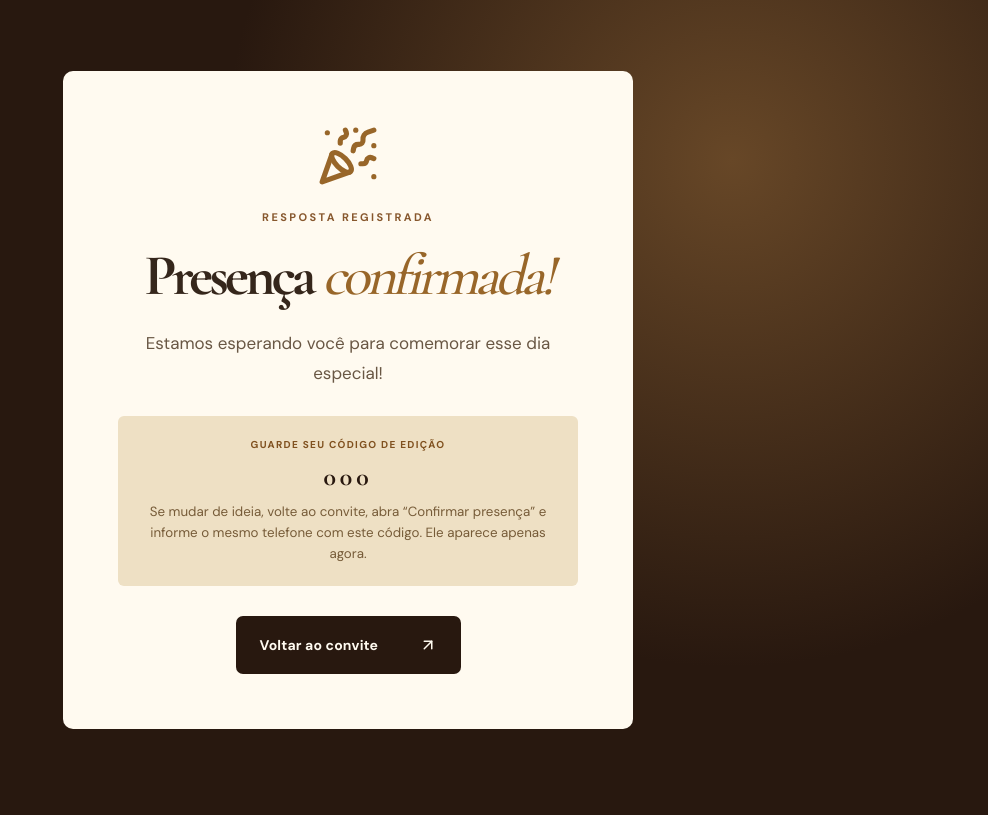
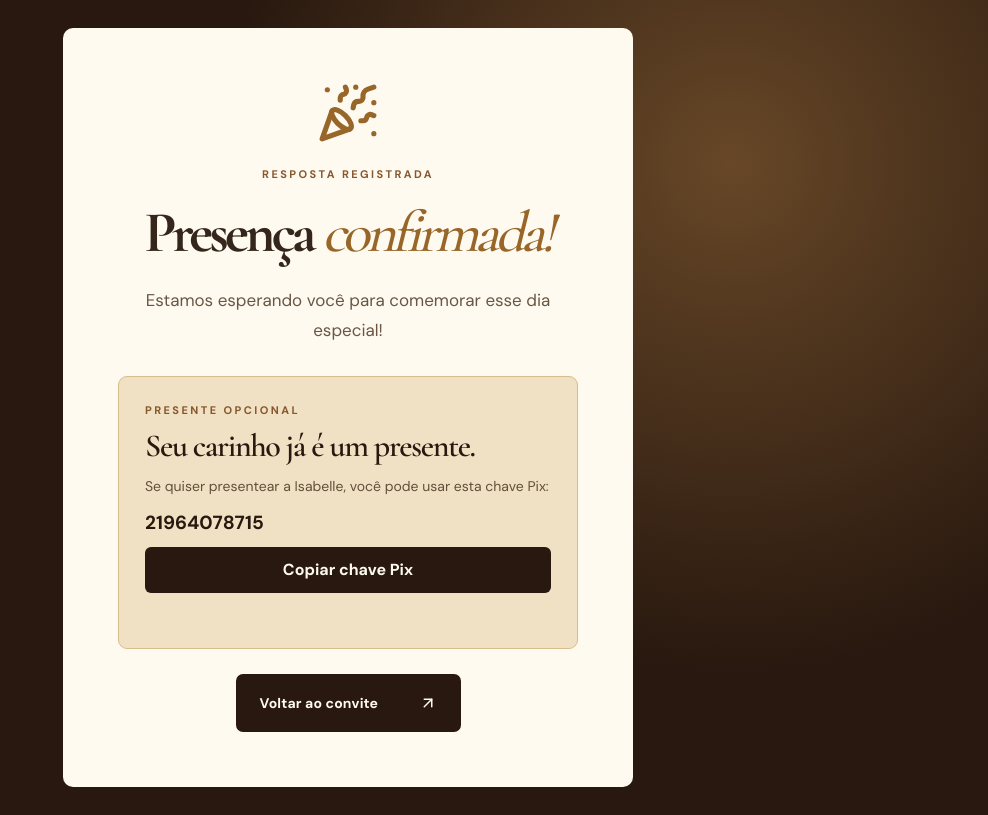
Before and after one commit to FBGdev/convite, a Flask app: template templates/success.html in a window 1280 px wide. Shown: the whole page, without its empty margins (292-1280 px from the left). Before the commit the page ends 729 px from the top, so only its background shows below. Run offline with Flask 3, Linux system fonts and the light colour scheme; the template is opened without the code that fills it: most values are stand-ins (such as "Sample title", 1, 10 or a date in 2020); parts of the project's set-up code (start-up, migrations or seed data) failed here and were passed over.

Commit message:
Replace RSVP edit codes with optional Pix gift

```diff
--- a/app.py
+++ b/app.py
@@ -1,7 +1,6 @@
 """Convite de aniversário com confirmação de presença e painel privado."""
 
 import csv
-import hashlib
 import hmac
 import io
 import os
@@ -75,10 +74,6 @@ def format_phone(value):
     return f"({digits[:2]}) {digits[2:-4]}-{digits[-4:]}"
 
 
-def edit_hash(code):
-    return hashlib.sha256(code.strip().upper().encode("utf-8")).hexdigest()
-
-
 def display_date(value):
     return datetime.fromisoformat(value).astimezone(ZoneInfo("America/Sao_Paulo")).strftime("%d/%m/%Y às %H:%M")
 
@@ -113,7 +108,6 @@ def confirm():
     phone_input = request.form.get("phone", "").strip()
     phone = normalize_phone(phone_input)
     answer = request.form.get("attending")
-    code = request.form.get("edit_code", "").strip().upper()
     form = {"full_name": name, "phone": phone_input, "attending": answer}
 
     error = None
@@ -131,22 +125,15 @@ def confirm():
     try:
         existing = store.by_phone(phone)
         if existing:
-            if not code:
-                return render_template("invite.html", error="Este telefone já respondeu. Para alterar a resposta, informe o código de edição recebido na primeira confirmação.", form=form), 409
-            if not hmac.compare_digest(existing["edit_code_hash"], edit_hash(code)):
-                return render_template("invite.html", error="Código de edição incorreto. Confira o código e tente novamente.", form=form), 403
-            store.update(existing["id"], name, answer == "yes", now)
-            new_code = None
-        else:
-            new_code = secrets.token_hex(6).upper()
-            store.create(name, phone, answer == "yes", edit_hash(new_code), now)
+            return render_template("invite.html", error="Este telefone já respondeu. Se precisar corrigir sua resposta, fale com a aniversariante.", form=form), 409
+        store.create(name, phone, answer == "yes", now)
     except DuplicatePhone:
-        return render_template("invite.html", error="Este telefone já respondeu. Recarregue a página e use seu código de edição.", form=form), 409
+        return render_template("invite.html", error="Este telefone já respondeu. Se precisar corrigir sua resposta, fale com a aniversariante.", form=form), 409
     except StoreError:
         app.logger.exception("Erro ao salvar confirmação no Supabase")
         return render_template("invite.html", error="Não foi possível registrar sua resposta agora. Tente novamente em instantes.", form=form), 503
 
-    return render_template("success.html", attending=answer == "yes", code=new_code, updated=new_code is None)
+    return render_template("success.html", attending=answer == "yes")
 
 
 @app.route("/admin/entrar", methods=["GET", "POST"])
--- /dev/null
+++ b/static/pix.js
@@ -0,0 +1,17 @@
+const copyPixButton = document.getElementById('copy-pix');
+
+copyPixButton?.addEventListener('click', async () => {
+  const pixKey = document.getElementById('pix-key');
+  const status = document.getElementById('copy-pix-status');
+  try {
+    await navigator.clipboard.writeText(pixKey.textContent.trim());
+    status.textContent = 'Chave Pix copiada!';
+  } catch {
+    const selection = window.getSelection();
+    const range = document.createRange();
+    range.selectNodeContents(pixKey);
+    selection.removeAllRanges();
+    selection.addRange(range);
+    status.textContent = 'Chave selecionada. Copie e cole no aplicativo do banco.';
+  }
+});
--- a/static/style.css
+++ b/static/style.css
@@ -155,8 +155,6 @@ td strong{color:#35261b}
 .rsvp-close:hover{background:#efe2c9}
 .rsvp-dialog .rsvp-form{padding:27px 34px 34px;background:var(--ivory);border-radius:0;box-shadow:none}
 .rsvp-dialog .form-error{margin-bottom:21px}
-.rsvp-dialog .optional-label{color:#786652;font-weight:500}
-.rsvp-dialog .edit-field small{margin-top:-14px}
 @media(max-width:650px){.rsvp-dialog{position:fixed;inset:0;width:100%;height:100dvh;max-width:none;max-height:100dvh;margin:0;border:0;border-radius:0}.rsvp-dialog-header{padding:22px 22px 18px}.rsvp-dialog h2{font-size:37px}.rsvp-dialog .rsvp-form{padding:24px 22px max(36px,env(safe-area-inset-bottom))}}
 
 /* Administração: leitura e ações confortáveis em telas pequenas. */
@@ -241,3 +239,12 @@ td strong{color:#35261b}
 .empty-state>.ui-icon{display:block;width:1em;margin:0 auto 16px;font-size:48px}
 .back-link{display:inline-flex;align-items:center;gap:6px}
 .back-link .ui-icon{font-size:16px}
+
+.success-pix{display:flex;flex-direction:column;align-items:flex-start;gap:12px;margin-top:30px;padding:26px;text-align:left;background:#f0e1c4;border:1px solid #d7bd8d;border-radius:9px}
+.success-pix h2{margin:0;font-family:var(--display);font-size:32px;line-height:1.08;font-weight:600;letter-spacing:-.04em;color:var(--night)}
+.success-pix p{margin:0;color:#634e39;font-size:14px;line-height:1.6}
+.success-pix strong{max-width:100%;color:var(--night);font-size:19px;overflow-wrap:anywhere;user-select:all}
+.success-pix button{width:100%;min-height:46px;padding:10px 16px;border:0;border-radius:6px;background:var(--night);color:var(--ivory);font-weight:700}
+.success-pix button:hover{background:#563820}
+.success-pix small{min-height:17px;color:#6b5540;font-size:12px}
+@media(max-width:650px){.success-pix{padding:21px}.success-pix h2{font-size:29px}}
--- a/templates/invite.html
+++ b/templates/invite.html
@@ -64,7 +64,6 @@
           <label class="choice"><input type="radio" name="attending" value="yes" required {% if form and form.attending == 'yes' %}checked{% endif %}><span class="choice-mark"></span><span>Sim, vou! <span class="ui-icon icon-party-popper" aria-hidden="true"></span></span></label>
           <label class="choice"><input type="radio" name="attending" value="no" {% if form and form.attending == 'no' %}checked{% endif %}><span class="choice-mark"></span><span>Infelizmente, não poderei ir</span></label>
         </fieldset>
-        <div id="edit-field" class="edit-field"><label for="edit_code">Código de edição <span class="optional-label">(se já respondeu)</span></label><input id="edit_code" name="edit_code" type="text" autocomplete="off" maxlength="12" placeholder="Código da primeira resposta"><small>Para alterar sua resposta, informe o mesmo telefone e o código mostrado na primeira confirmação. Se é sua primeira resposta, deixe em branco.</small></div>
         <button class="button button-dark" type="submit">Enviar resposta <span class="ui-icon icon-arrow-up-right" aria-hidden="true"></span></button>
         <p class="form-footnote">Seus dados serão usados apenas para organizar esta festa.</p>
       </form>
@@ -73,4 +72,5 @@
 </main>
 <footer class="public-footer"><span>FEITO COM CARINHO PARA CELEBRAR {{ event.name | upper }} <span class="ui-icon icon-sparkles" aria-hidden="true"></span></span><a href="{{ url_for('admin_login') }}">Área da aniversariante</a></footer>
 <script src="{{ url_for('static', filename='invite.js') }}" defer></script>
+{% if event.pix_key %}<script src="{{ url_for('static', filename='pix.js') }}" defer></script>{% endif %}
 {% endblock %}
--- a/templates/success.html
+++ b/templates/success.html
@@ -1,5 +1,26 @@
 {% extends "base.html" %}
 {% block title %}Resposta recebida · Aniversário de {{ event.name }}{% endblock %}
 {% block content %}
-<main class="message-page"><div class="message-card"><div class="message-icon" aria-hidden="true"><span class="ui-icon {% if attending %}icon-party-popper{% else %}icon-heart{% endif %}"></span></div><div class="section-label">RESPOSTA REGISTRADA</div><h1>{% if attending %}Presença <em>confirmada!</em>{% else %}Obrigado por <em>avisar.</em>{% endif %}</h1><p>{% if attending %}Estamos esperando você para comemorar esse dia especial!{% else %}Sentiremos sua falta, mas agradecemos por responder. Esperamos celebrar juntos em outra ocasião!{% endif %}</p>{% if code %}<div class="edit-code-box"><span>GUARDE SEU CÓDIGO DE EDIÇÃO</span><strong>{{ code }}</strong><small>Se mudar de ideia, volte ao convite, abra “Confirmar presença” e informe o mesmo telefone com este código. Ele aparece apenas agora.</small></div>{% elif updated %}<div class="updated-note">Sua resposta anterior foi atualizada com sucesso.</div>{% endif %}<a class="button button-dark" href="{{ url_for('invite') }}">Voltar ao convite <span class="ui-icon icon-arrow-up-right" aria-hidden="true"></span></a></div></main>
+<main class="message-page">
+  <div class="message-card">
+    <div class="message-icon" aria-hidden="true"><span class="ui-icon {% if attending %}icon-party-popper{% else %}icon-heart{% endif %}"></span></div>
+    <div class="section-label">RESPOSTA REGISTRADA</div>
+    <h1>{% if attending %}Presença <em>confirmada!</em>{% else %}Obrigado por <em>avisar.</em>{% endif %}</h1>
+    <p>{% if attending %}Estamos esperando você para comemorar esse dia especial!{% else %}Sentiremos sua falta, mas agradecemos por responder. Esperamos celebrar juntos em outra ocasião!{% endif %}</p>
+
+    {% if event.pix_key %}
+    <section class="success-pix" aria-labelledby="success-pix-title">
+      <span class="section-label">PRESENTE OPCIONAL</span>
+      <h2 id="success-pix-title">Seu carinho já é um presente.</h2>
+      <p>Se quiser presentear a {{ event.name }}, você pode usar esta chave Pix:</p>
+      <strong id="pix-key">{{ event.pix_key }}</strong>
+      <button id="copy-pix" type="button">Copiar chave Pix</button>
+      <small id="copy-pix-status" role="status" aria-live="polite"></small>
+    </section>
+    {% endif %}
+
+    <a class="button button-dark" href="{{ url_for('invite') }}">Voltar ao convite <span class="ui-icon icon-arrow-up-right" aria-hidden="true"></span></a>
+  </div>
+</main>
+{% if event.pix_key %}<script src="{{ url_for('static', filename='pix.js') }}" defer></script>{% endif %}
 {% endblock %}
```
Also changed, not shown: static/invite.js (+0 -18 lines), supabase_store.py (+2 -12 lines), tests/test_app.py (+31 -14 lines), README.md, supabase/migrations/20260922_make_edit_code_optional.sql (added).
